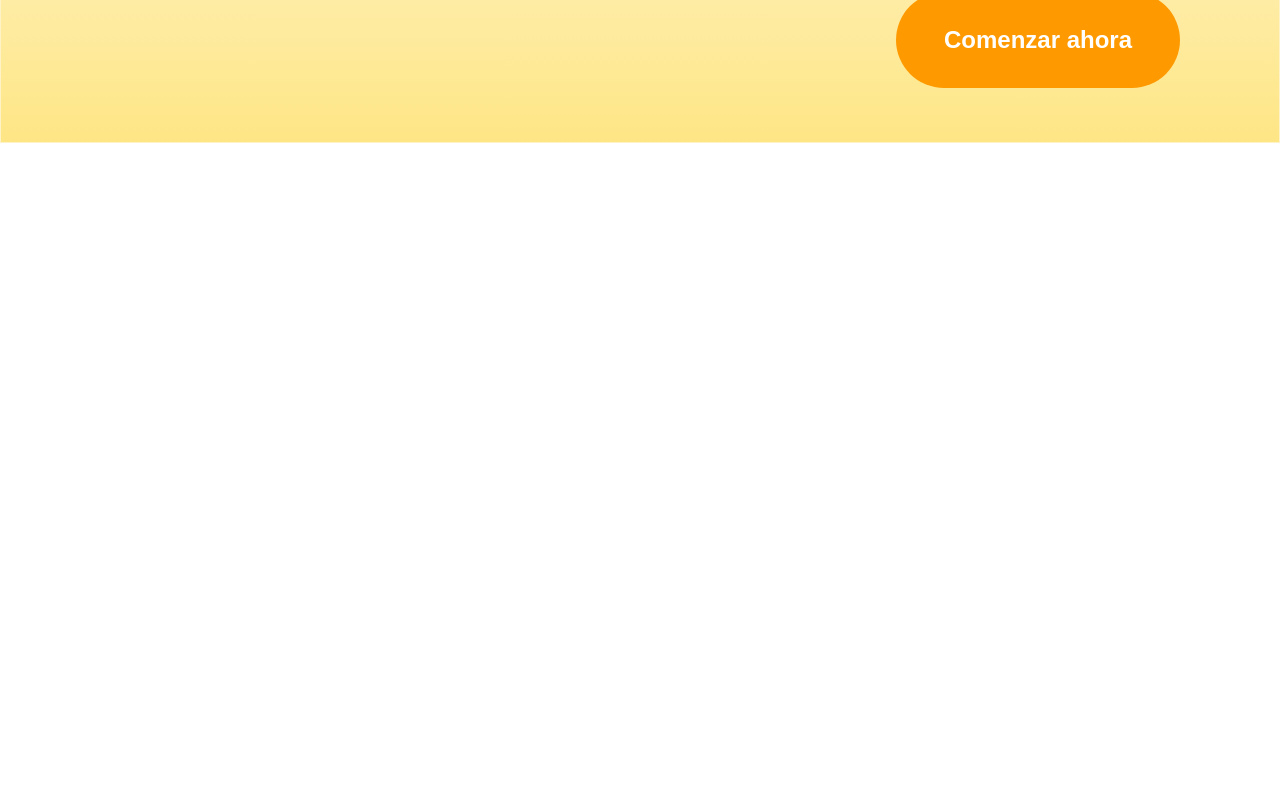
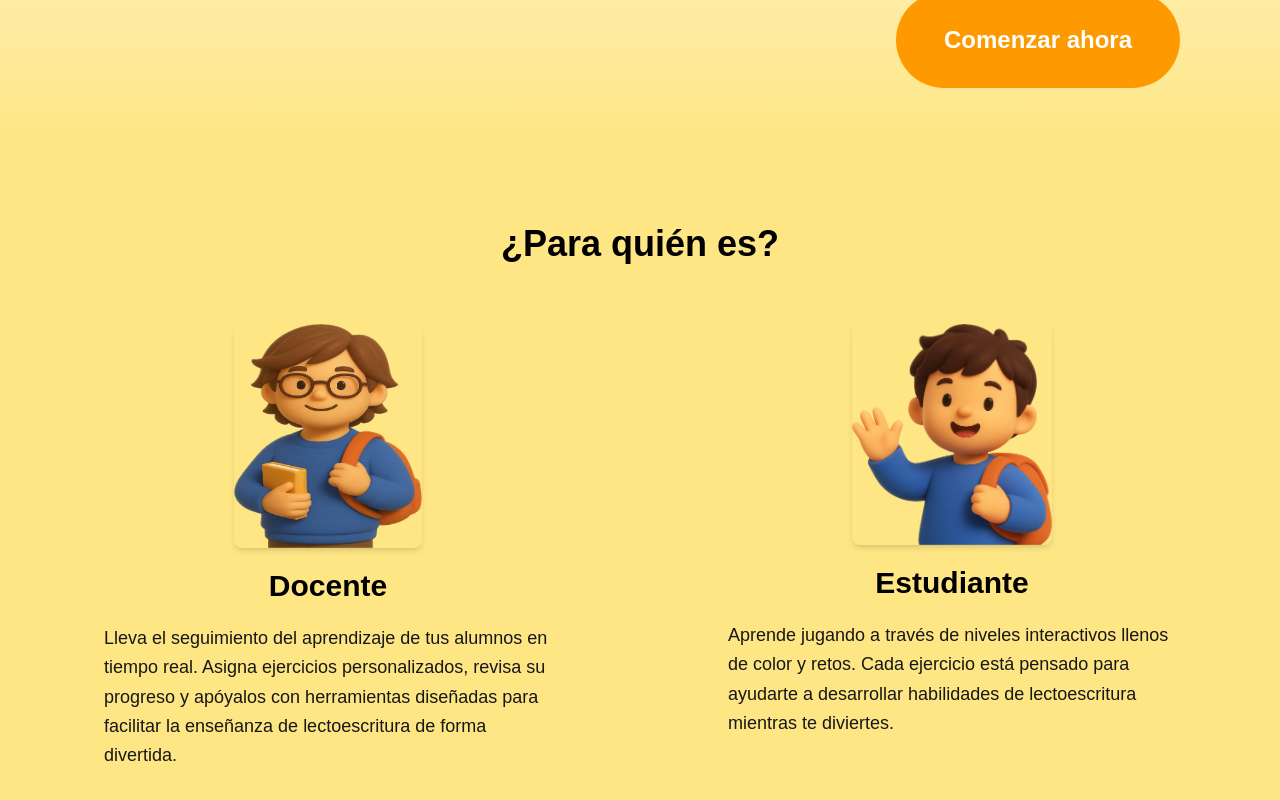
Before and after one commit to LuisCruzA/ABNiza, a Next.js app: page /inicio in a window 1280 px wide. Shown: the part 576-1376 px from the top of the page. Before the commit the page ends 800 px from the top, so only its background shows below. Built offline with nearby package versions, Linux system fonts and the light colour scheme.

Commit message:
se agrego la seccion de user

```diff
--- a/src/app/inicio/layout.tsx
+++ b/src/app/inicio/layout.tsx
@@ -1,11 +1,11 @@
 import Header from "../ui/landing/header";
-import Hero from "../ui/landing/hero";
 
 export default function Layout({ children }: { children: React.ReactNode }) {
-    return <>{}
+    return (<>
 
         <Header/>
-        <Hero/>
+        {children}
 
-    </>;
+    </>
+    )
   }
--- a/src/app/inicio/page.tsx
+++ b/src/app/inicio/page.tsx
@@ -1,3 +1,15 @@
+import Hero from "../ui/landing/hero";
+import User from "../ui/landing/userType";
 export default function page (){
-  return <p className="text-red-500 font-bold">pantalla de inicio/principal  </p>
+
+
+  return(
+      <div className="">
+        <Hero/>
+
+        <User/>
+
+      </div>
+
+  )
 }
--- a/src/app/ui/landing/header.tsx
+++ b/src/app/ui/landing/header.tsx
@@ -10,13 +10,13 @@ export default function Header(){
 
            <Image
            src="/imagenes/abLogo.png"
-            alt="Descripción de la imagen"
+            alt="logo"
             width={200}
             height={100}
             className="rounded-lg shadow-md ml-20 "
            />
 
-           <h1 className="text-black text-7xl font-bold mr-80 " >Ab Niza</h1>
+           <h1 className="text-black text-7xl font-bold mr-80 " >AB Niza</h1>
     <div className="flex gap-4 mr-20">
             <Button className="bg-amber-200 text-black font-bold rounded-full">
 
--- a/src/app/ui/landing/hero.tsx
+++ b/src/app/ui/landing/hero.tsx
@@ -7,7 +7,7 @@ export default function Hero(){
     return(
 
 <div className=" bg-gradient-to-b from-amber-50 to-amber-200
-border border-amber-100 flex flex-row  justify-between px-4 py-2 h-[500px]">
+ flex flex-row  justify-between px-4 py-2 h-[500px]">
 
         <div className="flex flex-col    w-1/2  break-words px-8 py-14">
         <h2 className="text-black text-4xl font-bold">
@@ -24,7 +24,7 @@ border border-amber-100 flex flex-row  justify-between px-4 py-2 h-[500px]">
         <Image
 
             src="/imagenes/pato1.png"
-            alt="Descripción de la imagen"
+            alt="pato"
             width={200}
             height={100}
             className="rounded-lg shadow-md ml-72 "
--- a/src/app/ui/landing/userType.tsx
+++ b/src/app/ui/landing/userType.tsx
@@ -0,0 +1,54 @@
+
+import Image from "next/image"
+export default function User (){
+
+
+return(
+
+<div className="border-t border-amber-200 bg-amber-200
+ flex  flex-col  items-center  px-4 py-20 h-[700px]">
+
+<h2 className="text-black text-4xl font-bold text-center mb-10">
+        ¿Para quién es?
+        </h2>
+
+        <div className="flex flex-row mt-5 w-full">
+    <div className="flex flex-col items-center gap-5  max-w-md mx-auto">
+    <Image
+
+        src="/imagenes/maestro.png"
+        alt="pato"
+        width={200}
+        height={100}
+        className="  w-47 h-56 rounded-lg shadow-md  "
+        />
+       <h2 className="text-black text-3xl font-bold">
+        Docente
+        </h2>
+
+        <p className="text-lg text-left leading-relaxed break-words">Lleva el seguimiento del aprendizaje de tus alumnos en tiempo real. Asigna ejercicios personalizados, revisa su progreso y apóyalos con herramientas diseñadas para facilitar la enseñanza de lectoescritura de forma divertida.</p>
+</div>
+
+<div  className="flex flex-col items-center gap-5 max-w-md mx-auto ">
+<Image
+
+        src="/imagenes/alumno.png"
+        alt="pato"
+        width={200}
+        height={100}
+        className=" rounded-lg shadow-md  "
+        />
+<h2 className="text-black text-3xl font-bold">
+Estudiante
+  </h2>
+
+  <p className="text-lg text-left leading-relaxed break-words">Aprende jugando a través de niveles interactivos llenos de color y retos. Cada ejercicio está pensado para ayudarte a desarrollar habilidades de lectoescritura mientras te diviertes.</p>
+</div>
+</div>
+
+
+</div>
+
+)
+
+}
```
Also changed, not shown: public/imagenes/alumno.png (added), public/imagenes/maestro.png (added).
